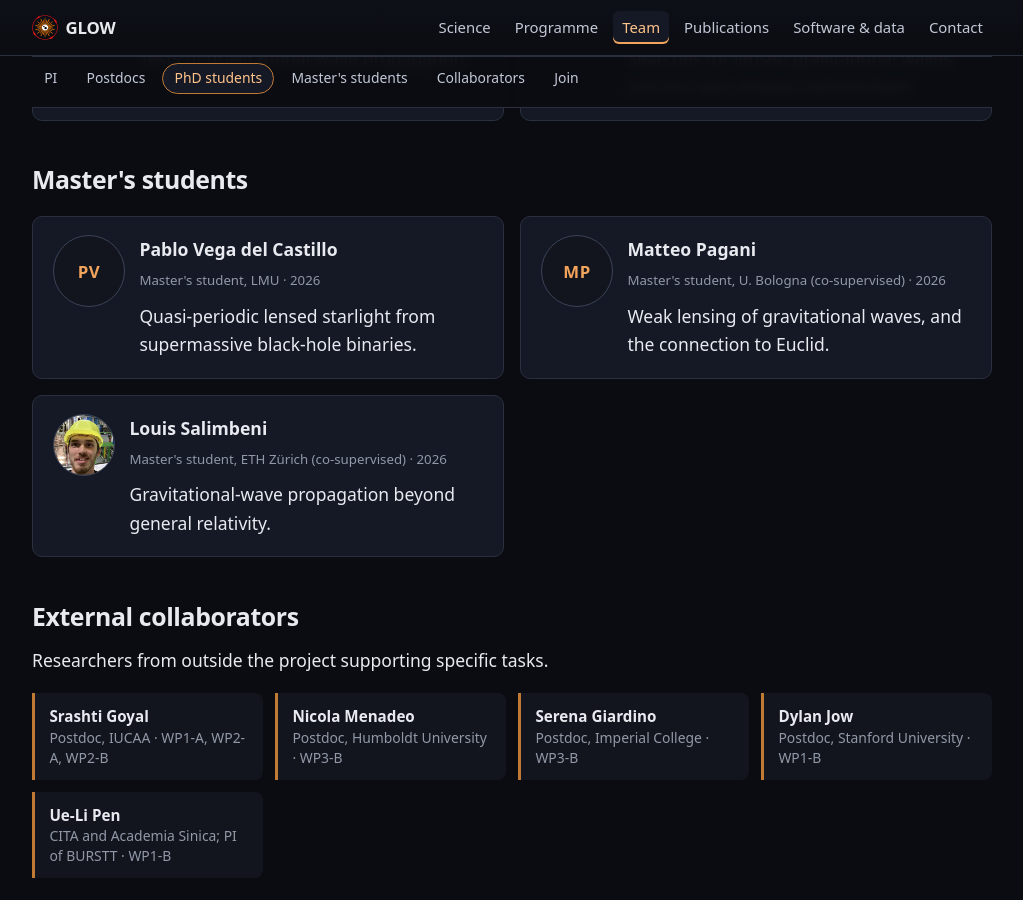
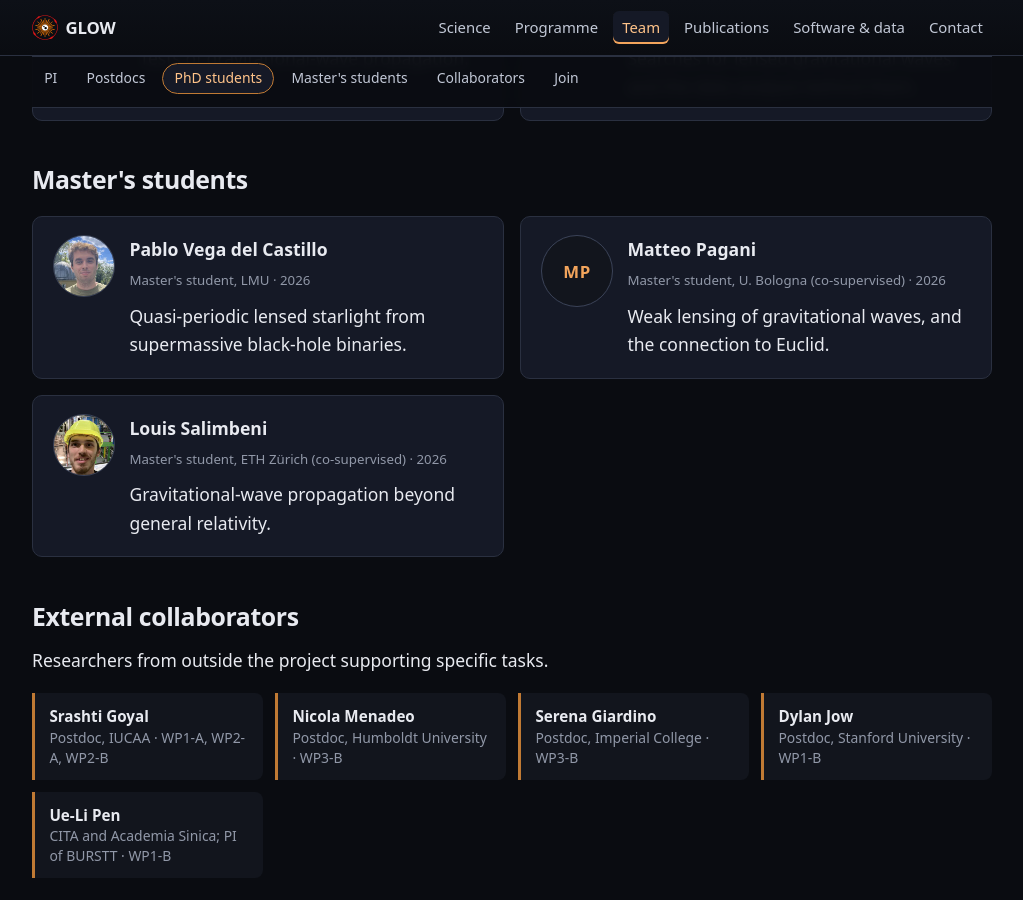
Before and after one commit to glow-astro/website, a Jekyll site: the page built from team.html, in a window 1280 px wide and 900 px high, scrolled down 1469 px. Shown: the whole window, without its empty margins (128-1151 px from the left). Built offline with Jekyll 4.4.1, drawn with Linux system fonts in a browser that asks for light colours.

Commit message:
Add Pablo Vega del Castillo's photograph
Cut from the picture supplied in the group folder on 2026-09-02. That one
is a full-length shot in front of the AEI dome, so unlike the last two it
needed a real crop rather than a resize: 1172px square from the original,
framed to match the other six, with the dome still legible behind him.

His `initials: "PV"` stays. It costs nothing and remains correct if the
photograph ever comes down.

Seven of eleven cards now carry a photograph.

Co-Authored-By: Claude Opus 5 (1M context) <noreply@anthropic.com>
Claude-Session: https://claude.ai/code/session_01L7GT62S61eYxRuSFTmWGfu

```diff
--- a/_data/people.yml
+++ b/_data/people.yml
@@ -124,7 +124,10 @@ current:
   - name: "Pablo Vega del Castillo"
     # The default rule takes the first and last words of the name and would
     # give "PC". Spanish surnames are two-part, and the one he goes by is Vega.
+    # Kept although he now has a photograph: it costs nothing and stays right
+    # if the photograph is ever removed.
     initials: "PV"
+    photo: "pablo-vega-del-castillo.jpg"
     stage: masters
     role: "Master's student, LMU"
     years: "2026"
```
Also changed, not shown: assets/img/people/pablo-vega-del-castillo.jpg (added).
